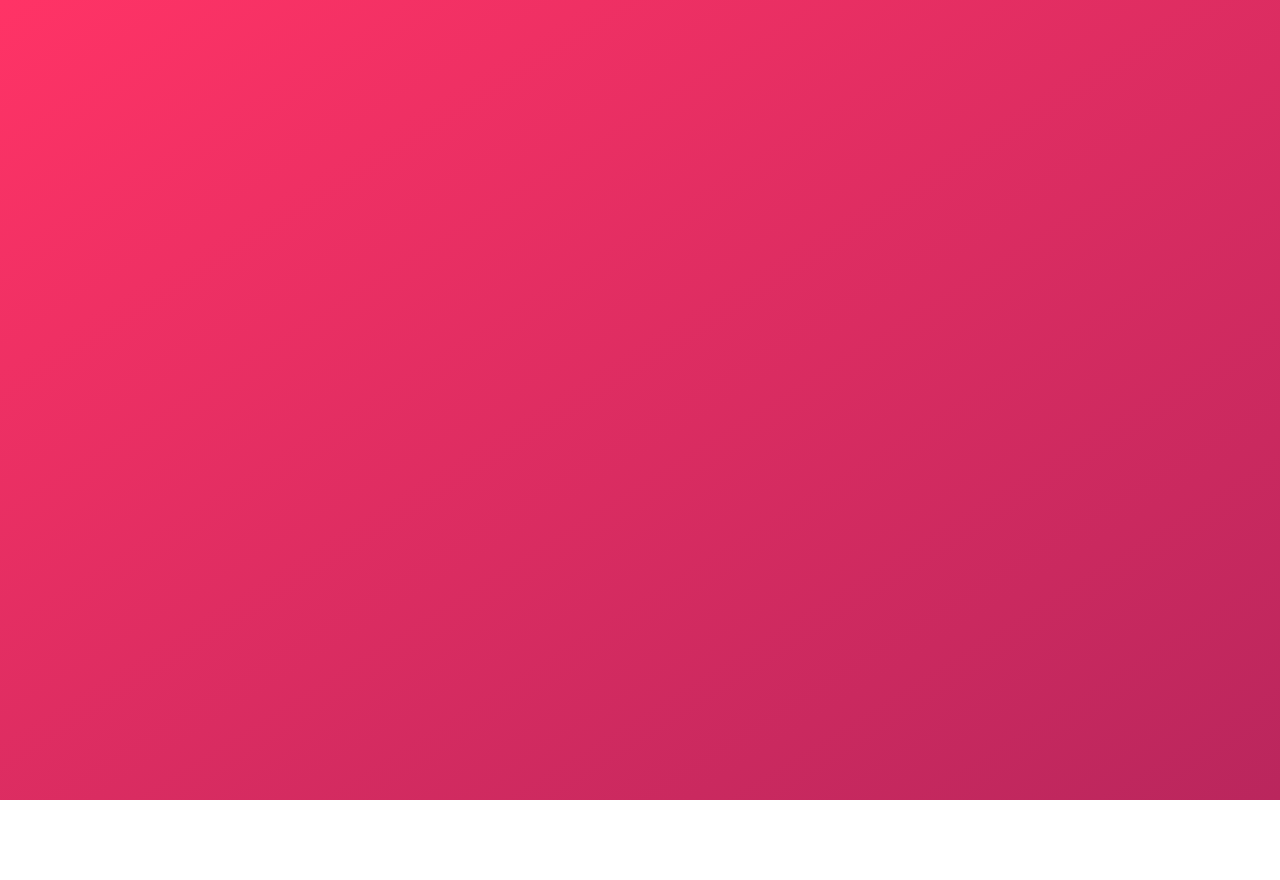
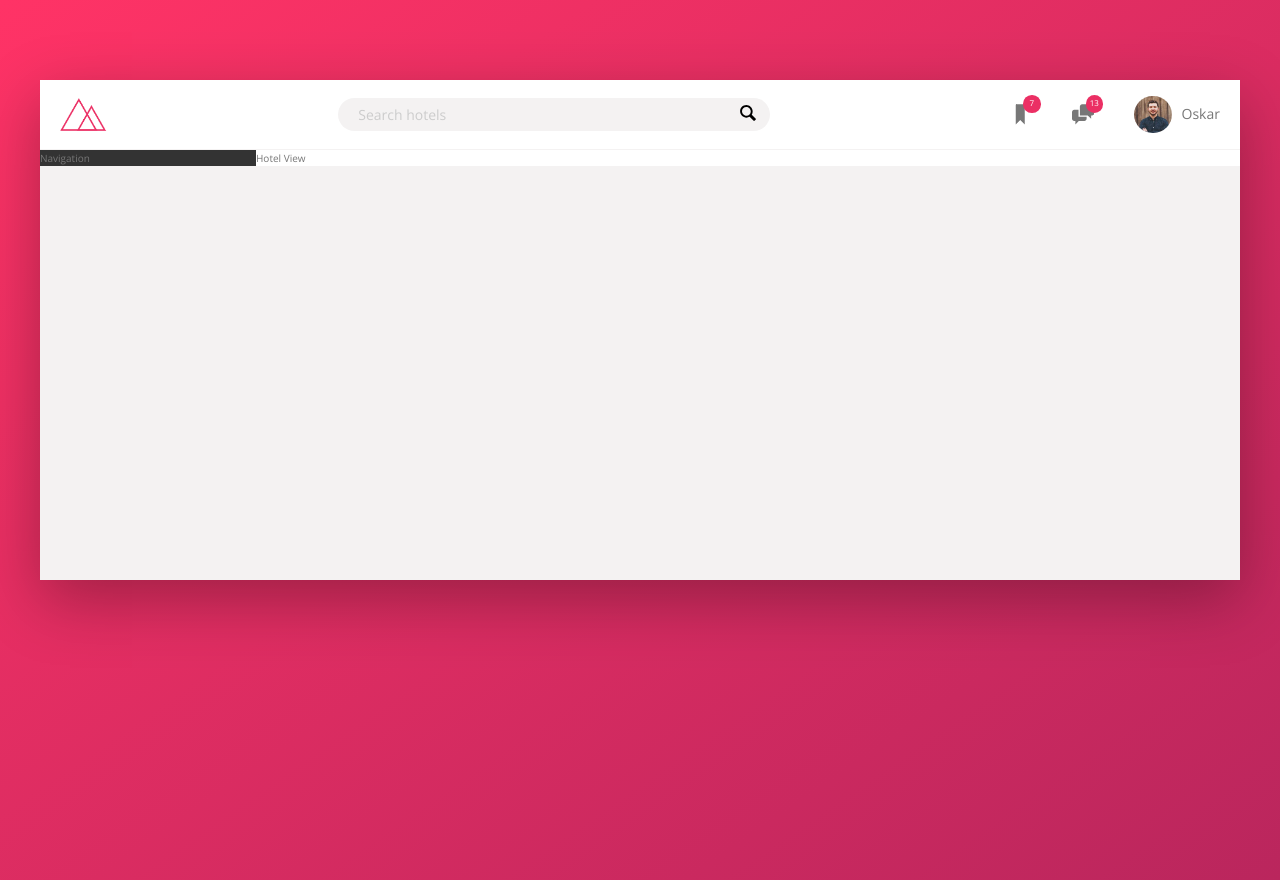
Before and after one commit to LordPrinz/Trillo, a website: page index.html in a window 1280 px wide. Before the commit the page ends 800 px from the top, so only its background shows below. Drawn offline with nearby package versions, Linux system fonts and the light colour scheme; files that its build step writes are made by us from their sources.

Commit message:
Creating Header

```diff
--- a/index.html
+++ b/index.html
@@ -8,10 +8,47 @@
     <link href="https://fonts.googleapis.com/css?family=Open+Sans:300,400,600" rel="stylesheet" />
     <link rel="stylesheet" href="css/style.css" />
     <link rel="shortcut icon" type="image/png" href="img/favicon.png" />
+    <link rel="stylesheet" href="css/main.css" />
 
     <title>trillo &mdash; Your all-in-one booking app</title>
 </head>
 
-<body></body>
+<body>
+    <div class="container">
+        <header class="header">
+            <img src="img/logo.png" alt="trillo logo" class="logo" />
+            <form action="#" class="search">
+                <input type="text" class="search__input" placeholder="Search hotels" />
+                <button class="search__button">
+						<svg class="search__icon">
+							<use xlink:href="img/sprite.svg#icon-magnifying-glass"></use>
+						</svg>
+					</button>
+            </form>
+            <nav class="user-nav">
+                <div class="user-nav__icon-box">
+                    <svg class="user-nav__icon">
+							<use xlink:href="img/sprite.svg#icon-bookmark"></use>
+						</svg>
+                    <span class="user-nav__notification">7</span>
+                </div>
+                <div class="user-nav__icon-box">
+                    <svg class="user-nav__icon">
+							<use xlink:href="img/sprite.svg#icon-chat"></use>
+						</svg>
+                    <span class="user-nav__notification">13</span>
+                </div>
+                <div class="user-nav__user">
+                    <img src="img/user-4.jpg" alt="User photo" class="user-nav__user-photo" />
+                    <span class="user-nav__user-name">Oskar</span>
+                </div>
+            </nav>
+        </header>
+        <div class="content">
+            <nav class="sidebar">Navigation</nav>
+            <main class="hotel-view">Hotel View</main>
+        </div>
+    </div>
+</body>
 
 </html>
--- a/sass/_components.scss
+++ b/sass/_components.scss
@@ -0,0 +1,92 @@
+.logo {
+    height: 3.25rem;
+    margin-left: 2rem;
+}
+
+.search {
+    flex: 0 0 40%;
+    display: flex;
+    align-items: center;
+    justify-content: center;
+    &__input {
+        font-family: inherit;
+        font-size: inherit;
+        color: inherit;
+        background-color: var(--color-grey-light-2);
+        border: none;
+        padding: 0.7rem 2rem;
+        border-radius: 100px;
+        width: 90%;
+        transition: all 0.2s;
+        margin-right: -3.25rem;
+        &:focus {
+            outline: none;
+            width: 100%;
+            background-color: var(--color-grey-light-3);
+        }
+        &::-webkit-input-placeholder {
+            font-weight: 100;
+            color: var(--color-grey-light-4);
+        }
+    }
+    &__input:focus+&__button {
+        background-color: var(--color-grey-light-3);
+    }
+    &__button {
+        border: none;
+        background-color: var(--color-grey-light-2);
+        &:focus {
+            outline: none;
+        }
+        &:active {
+            transform: translateY(2px);
+        }
+    }
+    &__icon {
+        height: 2rem;
+        width: 2rem;
+    }
+}
+
+.user-nav {
+    align-self: stretch;
+    display: flex;
+    align-items: center;
+    &>* {
+        padding: 0 2rem;
+        cursor: pointer;
+        height: 100%;
+        display: flex;
+        align-items: center;
+    }
+    &>*:hover {
+        background-color: var(--color-grey-light-2);
+    }
+    &__icon-box {
+        position: relative;
+    }
+    &__icon {
+        height: 2.25rem;
+        width: 2.25rem;
+        fill: var(--color-grey-dark-2);
+    }
+    &__notification {
+        font-size: 0.8rem;
+        height: 1.75rem;
+        width: 1.75rem;
+        border-radius: 50%;
+        background-color: var(--color-primary);
+        color: #fff;
+        position: absolute;
+        top: 1.5rem;
+        right: 1.1rem;
+        display: flex;
+        justify-content: center;
+        align-items: center;
+    }
+    &__user-photo {
+        height: 3.75rem;
+        border-radius: 50%;
+        margin-right: 1rem;
+    }
+}
--- a/sass/_layout.scss
+++ b/sass/_layout.scss
@@ -0,0 +1,31 @@
+.container {
+    max-width: 120rem;
+    margin: 8rem auto;
+    background-color: var(--color-grey-light-2);
+    box-shadow: var(--shadow-dark);
+    min-height: 50rem;
+}
+
+.header {
+    font-size: 1.4rem;
+    height: 7rem;
+    background-color: #fff;
+    border-bottom: var(--line);
+    display: flex;
+    align-items: center;
+    justify-content: space-between;
+}
+
+.content {
+    display: flex;
+}
+
+.sidebar {
+    background-color: var(--color-grey-dark-1);
+    flex: 0 0 18%;
+}
+
+.hotel-view {
+    background-color: #fff;
+    flex: 1;
+}
```
Also changed, not shown: css/main.css.
